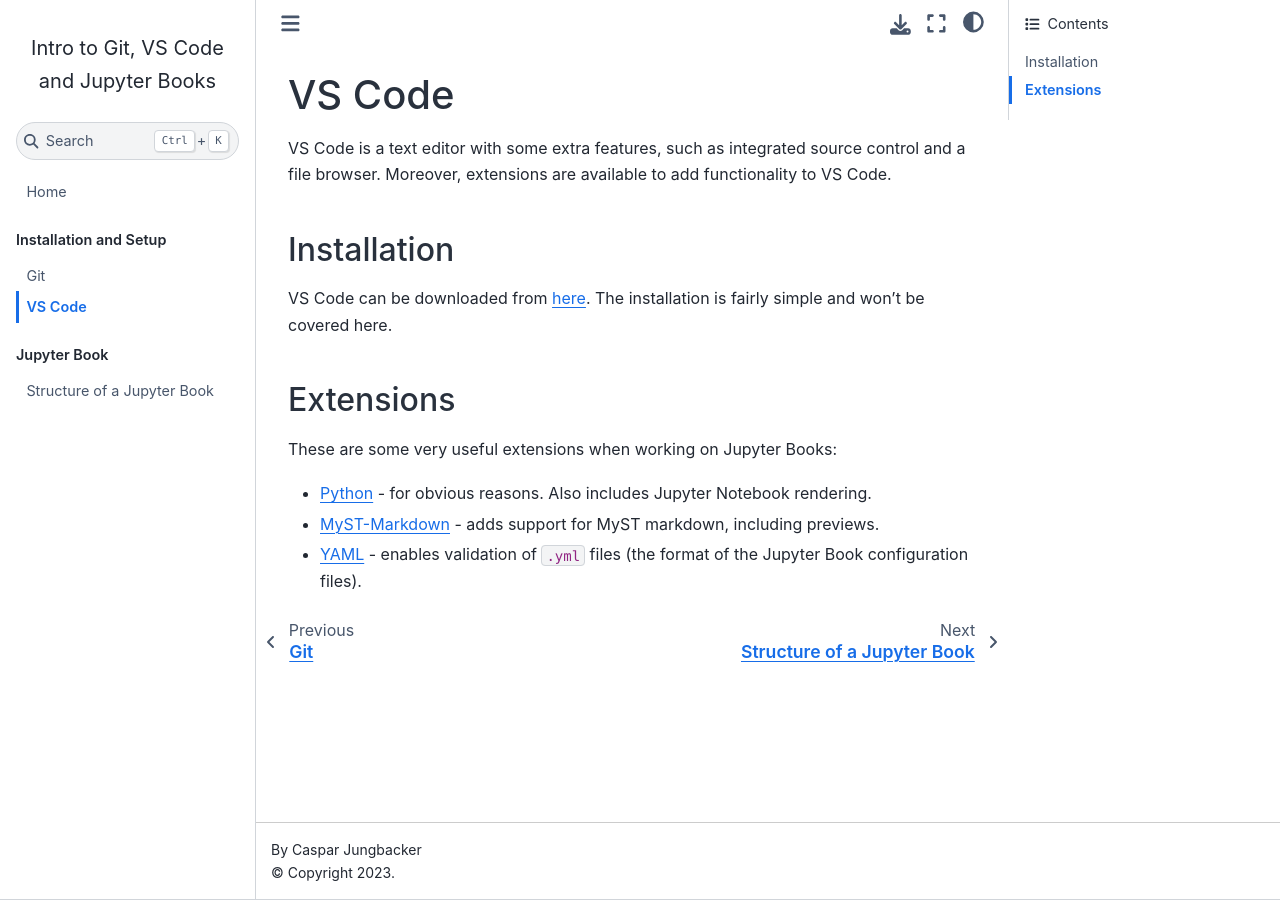
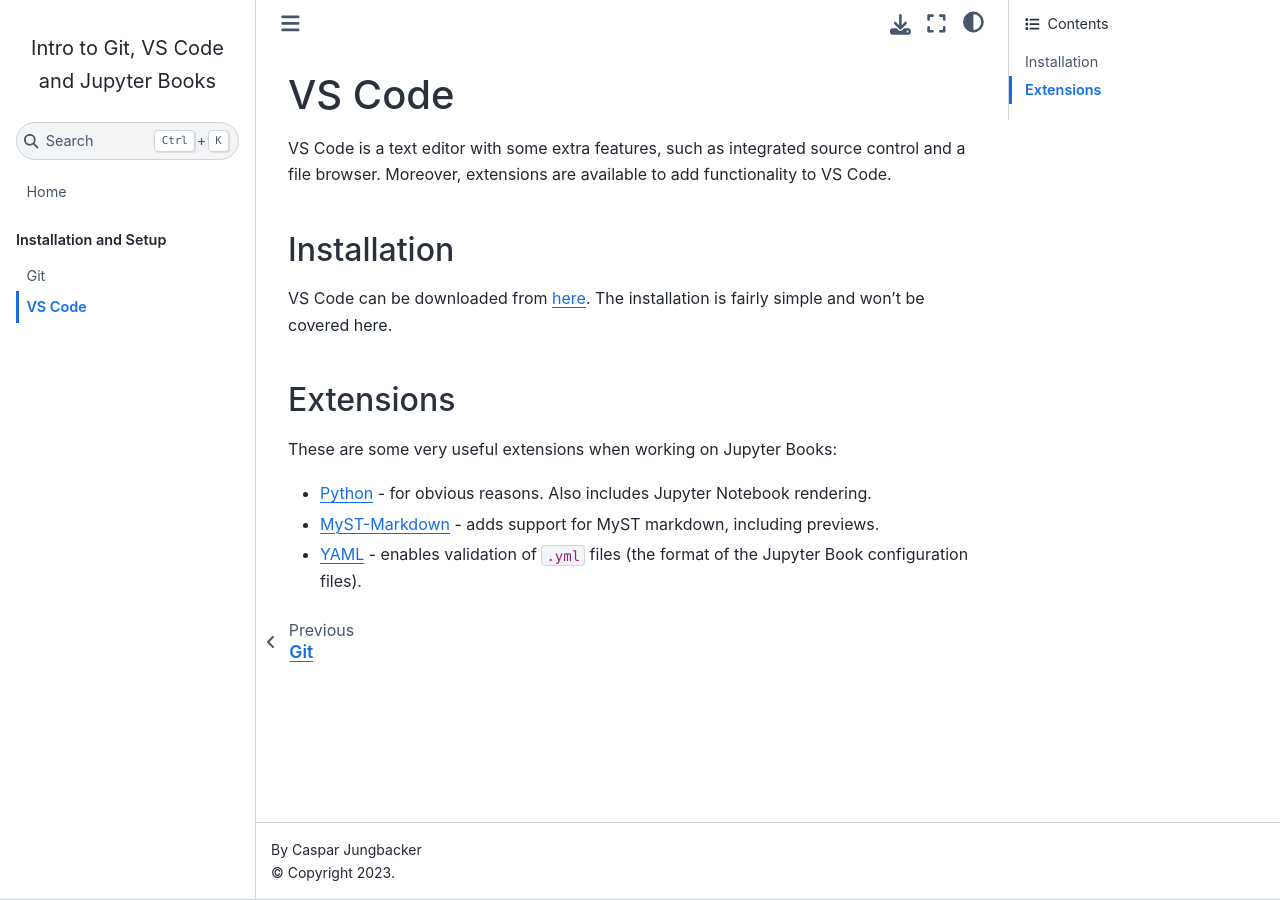
Before and after one commit to TeachBooks/mirror_teachbook_manual, a Jupyter Book: the page built from book/vscode-setup.md, in a window 1280 px wide. Built offline with Jupyter Book 1.0.4 settings and Sphinx 7.4.7 and the Sphinx Book theme 1.1.4, drawn with Linux system fonts in a browser that asks for light colours.

Commit message:
Remove dummy file

```diff
--- a/book/_toc.yml
+++ b/book/_toc.yml
@@ -6,6 +6,3 @@
     chapters:
     - file: git-setup
     - file: vscode-setup
-  - caption: Jupyter Book
-    chapters:
-    - file: jupyter-book
--- a/book/jupyter-book.md
+++ /dev/null
@@ -1 +0,0 @@
-# Structure of a Jupyter Book
```
